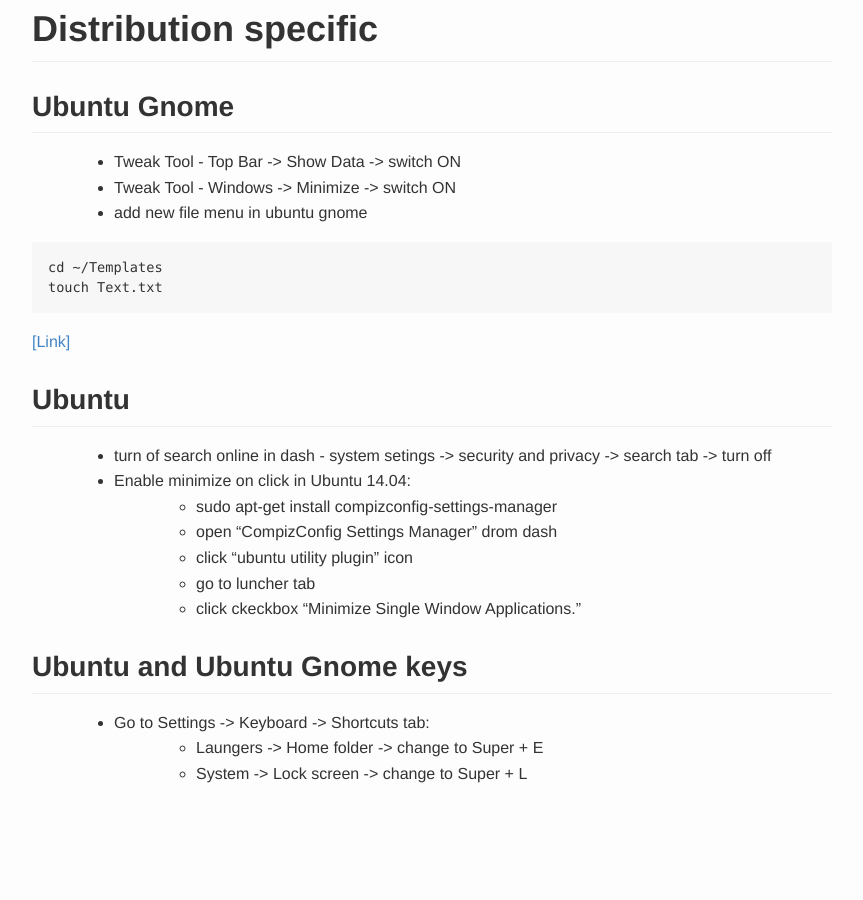
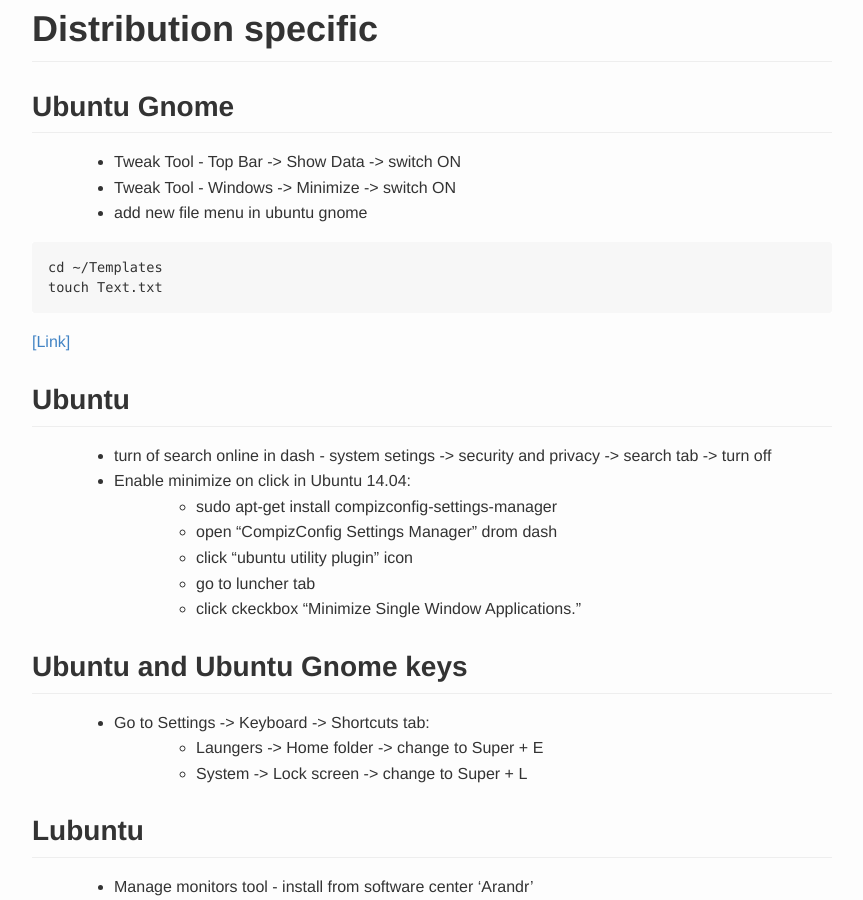
Before and after one commit to PetyoKostakov/PetyoKostakov.github.io, a Jekyll site: the page built from _posts/2014-08-10-setup-ubuntu.md, in a window 1280 px wide and 900 px high, scrolled down 3806 px. Shown: the whole window, without its empty margins (208-1071 px from the left). Built offline with Jekyll 4.4.1, drawn with Linux system fonts in a browser that asks for light colours; Markdown is read by kramdown in place of the engine named in the settings; before the commit the page ends 4608 px from its top, so only the background shows below that.

Commit message:
RTKL: Added monitor manager for lubuntu

```diff
--- a/_posts/2014-08-10-setup-ubuntu.md
+++ b/_posts/2014-08-10-setup-ubuntu.md
@@ -185,3 +185,7 @@ touch Text.txt
 * Go to Settings -> Keyboard -> Shortcuts tab:
 	- Laungers -> Home folder -> change to Super + E
 	- System -> Lock screen -> change to Super + L
+
+## Lubuntu
+
+* Manage monitors tool - install from software center 'Arandr'
```
